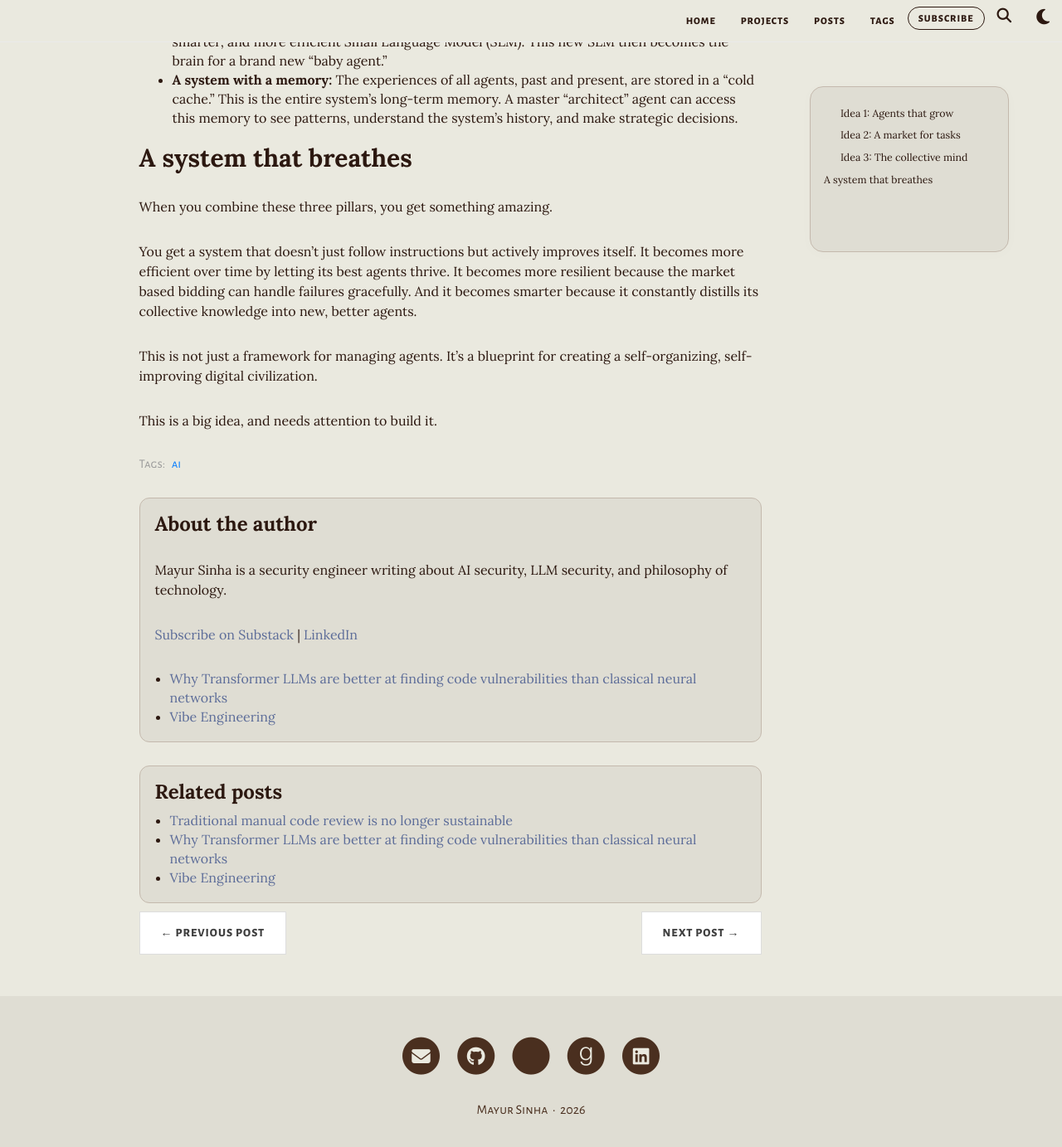
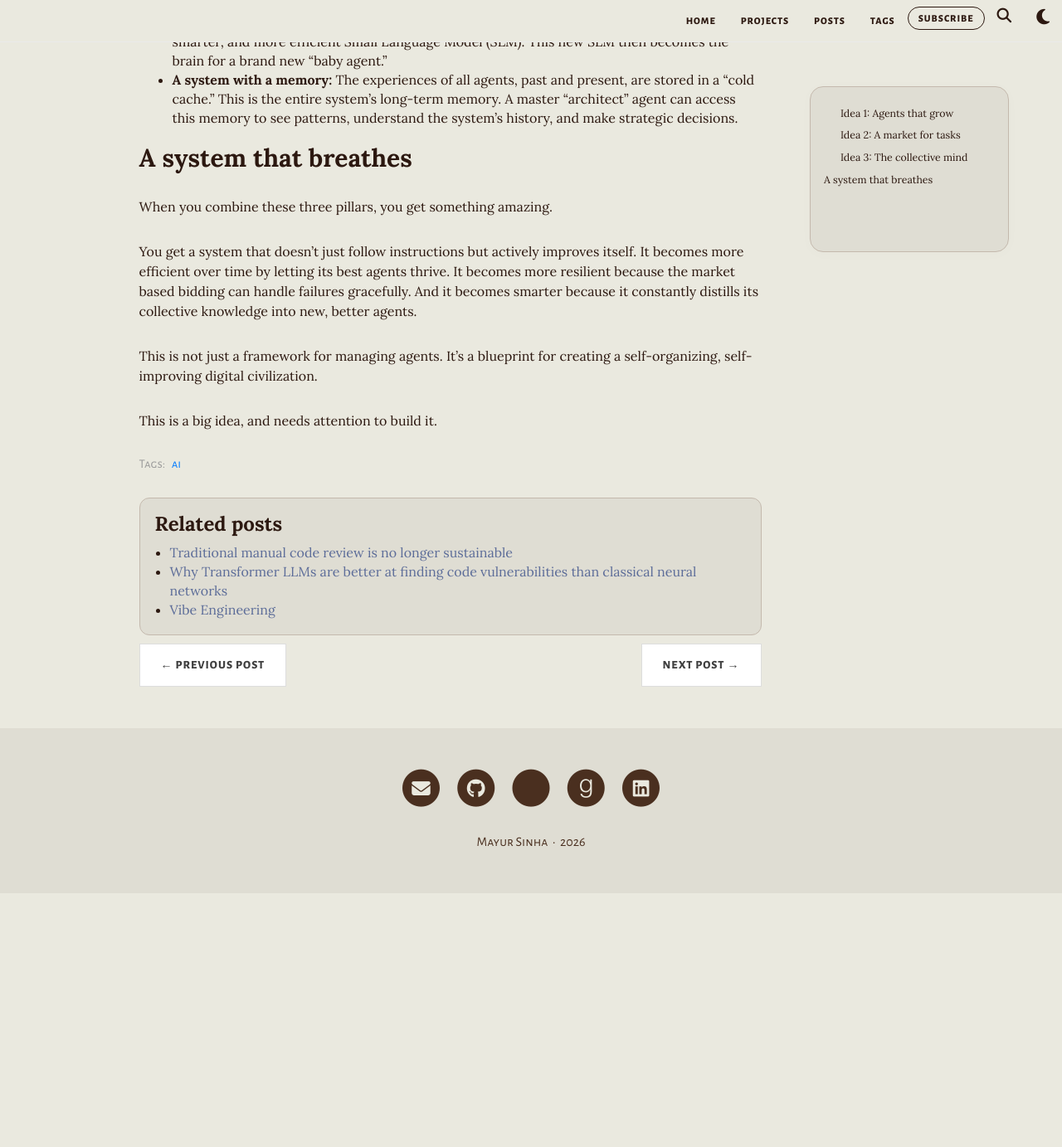
Before and after one commit to themayursinha/blog, a Jekyll site: the page built from _posts/2025-06-29-living-ecosystems-of-agents.md, in a window 1280 px wide and 1400 px high, scrolled down 1383 px. Shown: the top 1383 px of the window at 83% size. Built offline with Jekyll 4.4.1, drawn with Linux system fonts in a browser that asks for light colours; after the commit the page ends 2460 px from its top, so only the background shows below that.

Commit message:
fixing box

```diff
--- a/_layouts/post.html
+++ b/_layouts/post.html
@@ -51,34 +51,6 @@ layout: base
         {% endif %}
       </div>
       {% endif %}
-
-      <section class="author-box" aria-label="About the author">
-        <h3>About the author</h3>
-        <p>Mayur Sinha is a security engineer writing about AI security, LLM security, and philosophy of technology.</p>
-        <p>
-          <a href="{{ site.newsletter.url | default: 'https://substack.com/@mayursinha' }}" target="_blank" rel="noopener">Subscribe on Substack</a> |
-          <a href="https://linkedin.com/in/mayursinha" target="_blank" rel="noopener">LinkedIn</a>
-        </p>
-        {% assign author_essay_titles = "Why Transformer LLMs are better at finding code vulnerabilities than classical neural networks,Reframing Application Security — A Developer Experience Perspective,Vibe Engineering" | split: "," %}
-        {% assign featured_essay_count = 0 %}
-        <ul class="author-box-links">
-          {% for essay_title in author_essay_titles %}
-            {% if featured_essay_count < 3 %}
-              {% assign essay_post = nil %}
-              {% for post in site.posts %}
-                {% if post.title == essay_title and post.url != page.url %}
-                  {% assign essay_post = post %}
-                  {% break %}
-                {% endif %}
-              {% endfor %}
-              {% if essay_post %}
-                <li><a href="{{ essay_post.url | prepend: site.baseurl | replace: '//', '/' }}">{{ essay_post.title }}</a></li>
-                {% assign featured_essay_count = featured_essay_count | plus: 1 %}
-              {% endif %}
-            {% endif %}
-          {% endfor %}
-        </ul>
-      </section>
 
       {% if page.substack_url %}
       <section class="crosspost-link" aria-label="Substack version">
--- a/css/main.css
+++ b/css/main.css
@@ -1141,7 +1141,6 @@ body.dark-theme {
 }
 
 /* --- Post engagement --- */
-.author-box,
 .related-posts {
   margin-top: 28px;
   padding: 18px;
@@ -1161,12 +1160,10 @@ body.dark-theme {
   margin: 0;
 }
 
-.author-box h3,
 .related-posts h3 {
   margin-top: 0;
 }
 
-.author-box-links,
 .related-posts ul {
   margin-bottom: 0;
   padding-left: 18px;
```
